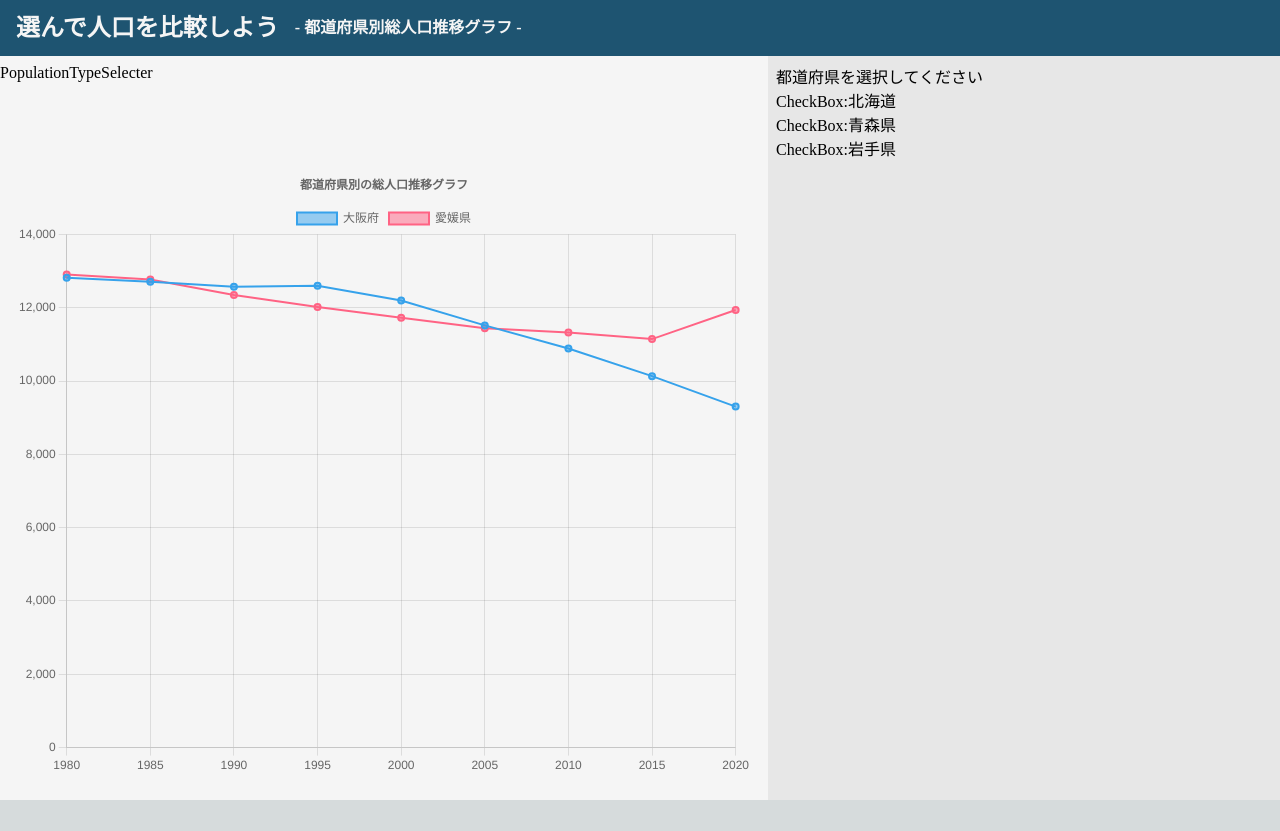
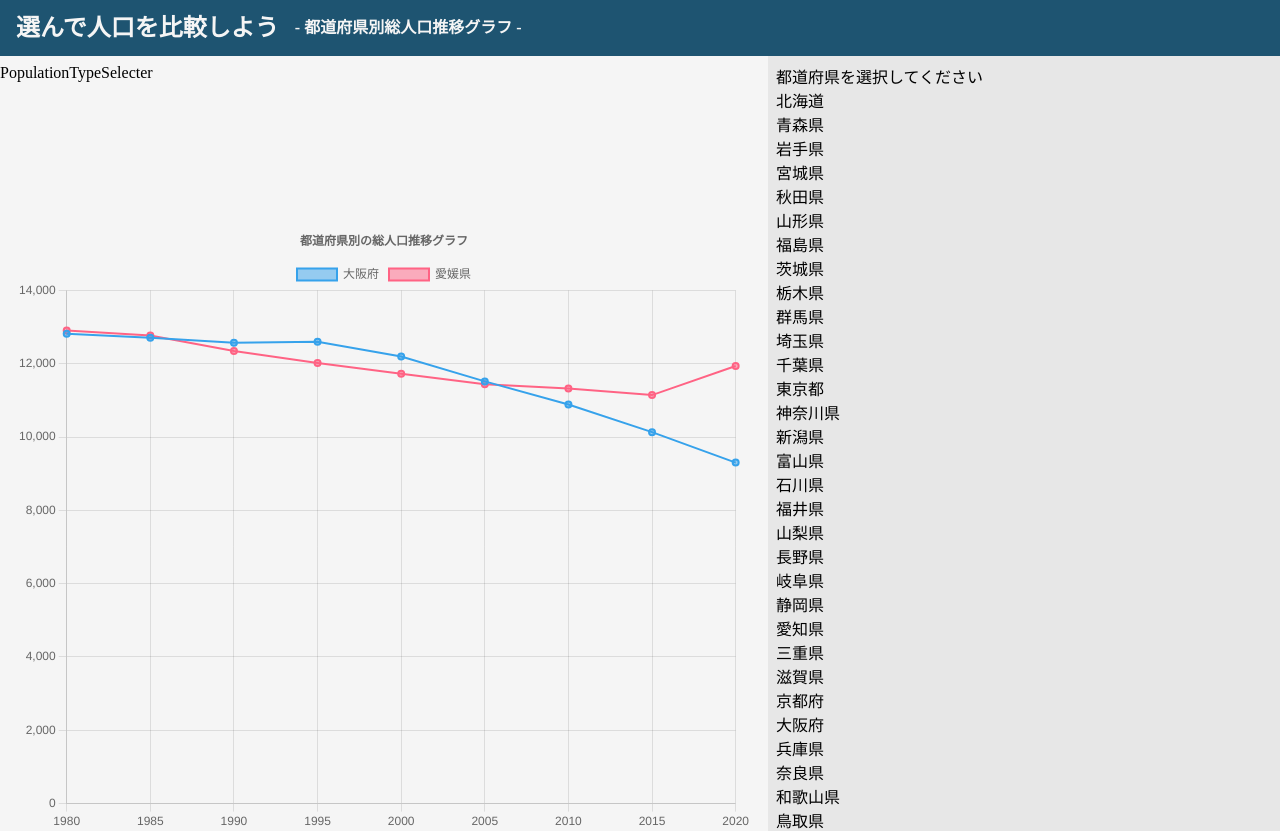
Before and after one commit to YukaChoco/population-graph, a Next.js app: page / in a window 1280 px wide. Shown: the top 831 px of the page. Before the commit the page ends 800 px from the top, so only its background shows below. Built offline with nearby package versions, Linux system fonts and the light colour scheme.

Commit message:
取得したprefecturesをmapでcheckboxに表示

```diff
--- a/src/components/SettingSheet.tsx
+++ b/src/components/SettingSheet.tsx
@@ -8,21 +8,18 @@ interface Props {
 }
 
 export default function SettingSheet(props: Props) {
+  const showCheckBox = props.prefectures.map((prefecture) => (
+    <CheckBox
+      key={prefecture.prefCode}
+      prefecture={prefecture}
+      handleChange={props.handlePrefectureSelected}
+    />
+  ));
+
   return (
     <div className={styles.sheet}>
       都道府県を選択してください
-      <CheckBox
-        prefecture={props.prefectures[0]}
-        handleChange={props.handlePrefectureSelected}
-      />
-      <CheckBox
-        prefecture={props.prefectures[1]}
-        handleChange={props.handlePrefectureSelected}
-      />
-      <CheckBox
-        prefecture={props.prefectures[2]}
-        handleChange={props.handlePrefectureSelected}
-      />
+      {showCheckBox}
     </div>
   );
 }
--- a/src/components/atom/CheckBox.tsx
+++ b/src/components/atom/CheckBox.tsx
@@ -6,5 +6,5 @@ interface Props {
 }
 
 export default function CheckBox(props: Props) {
-  return <div>CheckBox:{props.prefecture.prefName}</div>;
+  return <div>{props.prefecture.prefName}</div>;
 }
```
